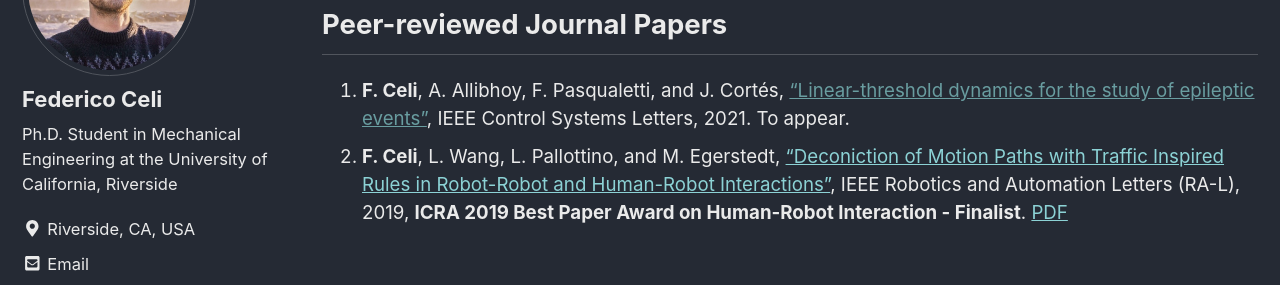
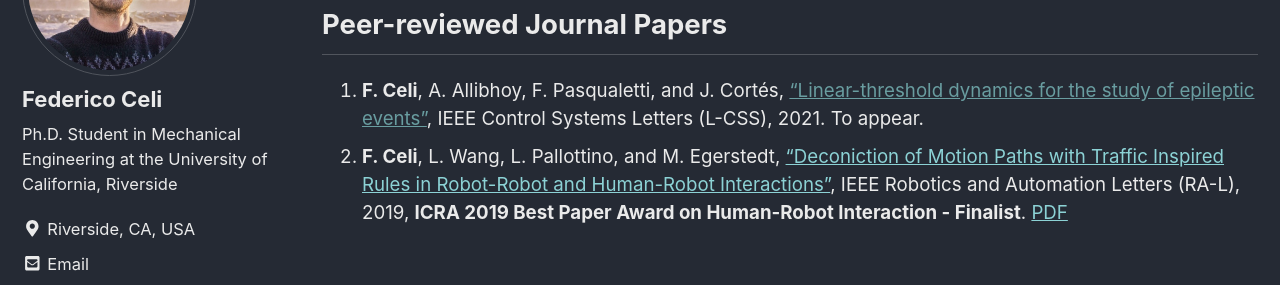
Before and after one commit to federicoceli/federicoceli.github.io, a Jekyll site: the page built from _pages/publications.md, in a window 1280 px wide and 900 px high. Shown: the part 210-495 px from the top of the window. Built offline with Jekyll 4.4.1, drawn with Linux system fonts in a browser that asks for light colours; cached includes are drawn as plain includes.

Commit message:
Update publications.md

```diff
--- a/_pages/publications.md
+++ b/_pages/publications.md
@@ -6,7 +6,7 @@ classes: wide
 ---
 ## Peer-reviewed Journal Papers
 
-1. **F. Celi**, A. Allibhoy, F. Pasqualetti, and J. Cortés, ["Linear-threshold dynamics for the study of epileptic events"](), IEEE Control Systems Letters, 2021. To appear.
+1. **F. Celi**, A. Allibhoy, F. Pasqualetti, and J. Cortés, ["Linear-threshold dynamics for the study of epileptic events"](), IEEE Control Systems Letters (L-CSS), 2021. To appear.
 2. **F. Celi**, L. Wang, L. Pallottino, and M. Egerstedt, ["Deconiction of Motion Paths with Traffic Inspired Rules in Robot-Robot and Human-Robot Interactions"](https://ieeexplore.ieee.org/document/8643446/), IEEE Robotics and Automation Letters (RA-L), 2019, **ICRA 2019 Best Paper Award on Human-Robot Interaction - Finalist**. [PDF](/assets/pdf/08643446.pdf)
 
 ## Peer-reviewed Conference Papers
```
